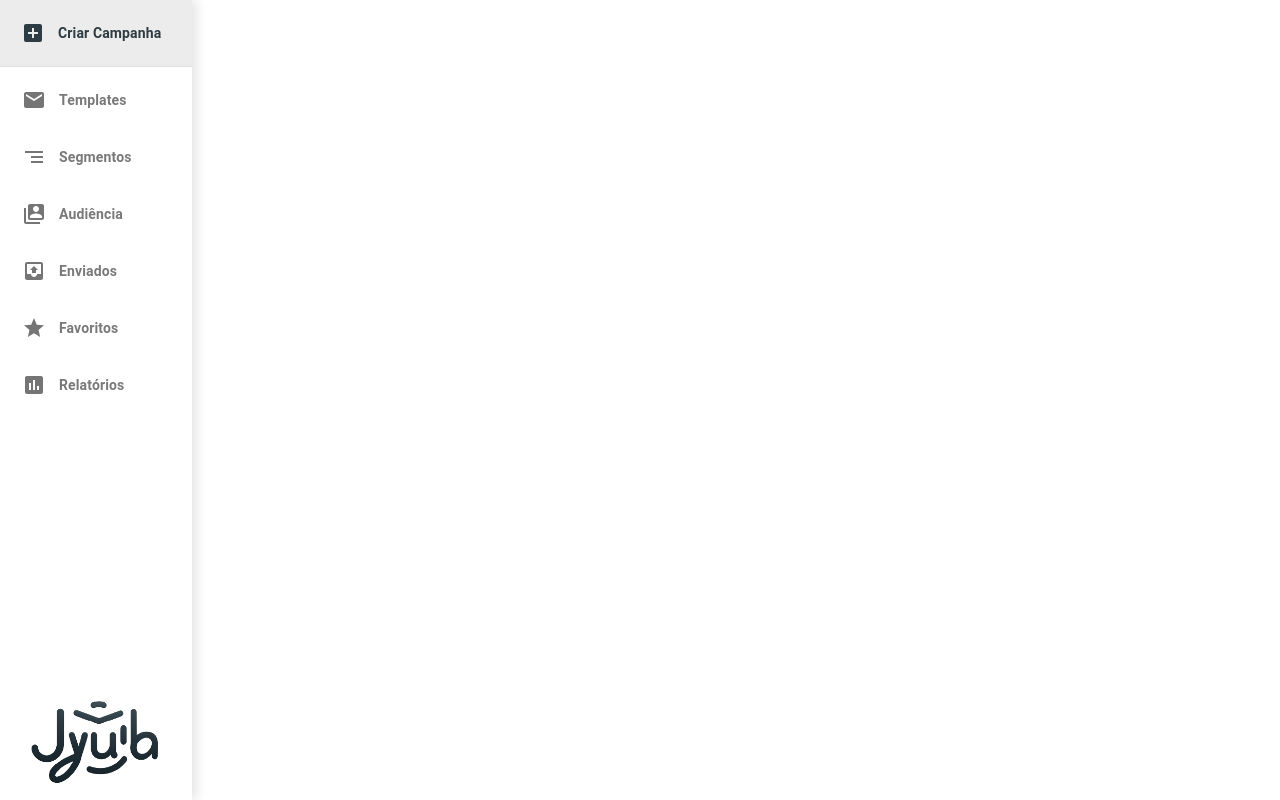
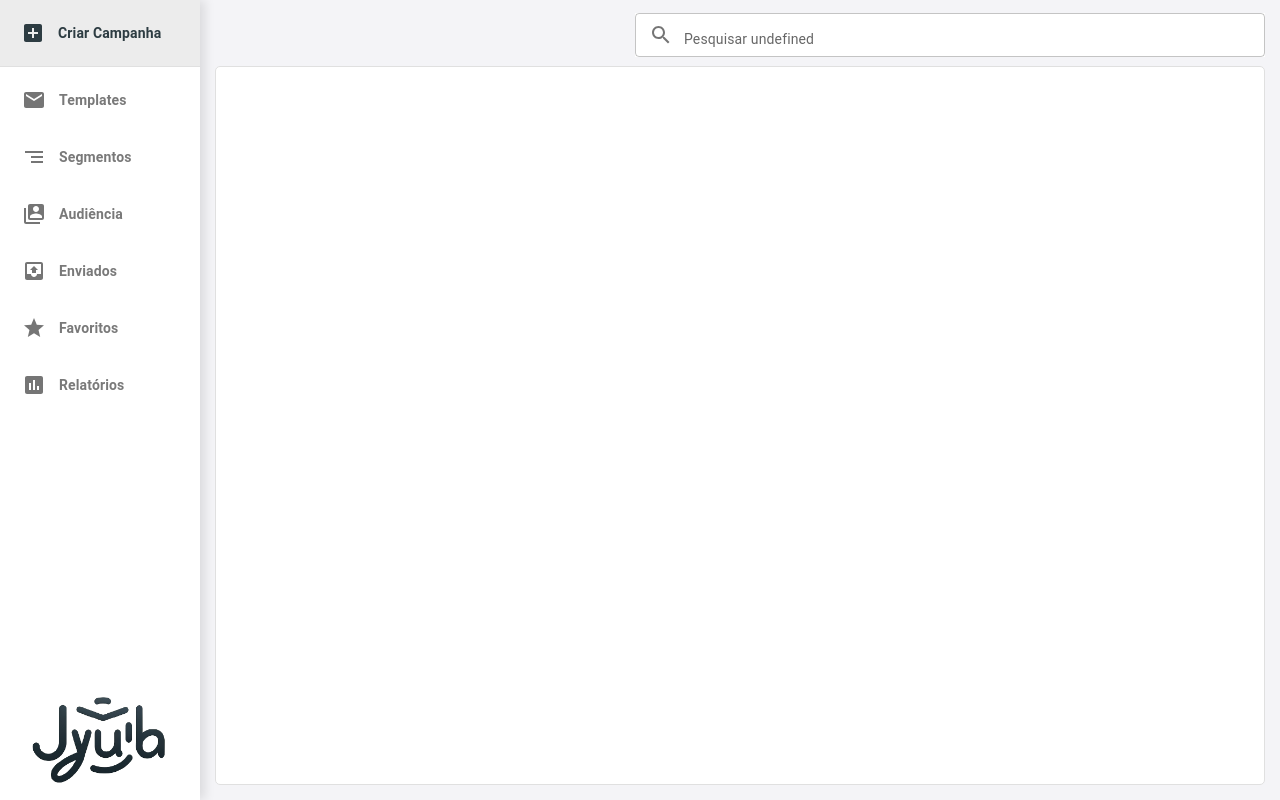
Before and after one commit to oasis-42/jyula-email-frontend, a React (Vite) app: page / in a window 1280 px wide. Built offline with nearby package versions, Linux system fonts and the light colour scheme.

Commit message:
Adding SearchBarLayout and Fix Layout

```diff
--- a/src/layouts/Layout.jsx
+++ b/src/layouts/Layout.jsx
@@ -1,16 +1,33 @@
-import { Grid } from "@mui/material";
+import { Box } from "@mui/system";
 import ToolBarLayout from "./ToolBarLayout";
+import SearchBarLayout from "./SearchBarLayout";
 
 export default function Layout({ children }) {
   return (
-    <Grid container>
-      <Grid item xs={1.8}>
+    <Box style={{ display: "flex", backgroundColor: "#F4F4F7" }}>
+      <Box sx={{ backgroundColor: "#ffffff" }}>
         <ToolBarLayout />
-      </Grid>
+      </Box>
+      <Box sx={{ display: "flex", flexDirection: "column", flexGrow: 1, margin: "0px 15px 15px 15px" }}>
+        <Box sx={{ display: "flex", justifyContent: "flex-end", margin: "5px 0px" }}>
+          <SearchBarLayout />
+        </Box>
 
-      <Grid item xs={10.2}>
-        {children}
-      </Grid>
-    </Grid>
+        <Box
+          sx={{
+            backgroundColor: "white",
+            padding: "14px",
+            flexGrow: 1,
+            borderRadius: "5px",
+            border: "1px solid #e0e0e0",
+            transition: "border 0.1s ease-in-out",
+            "&:hover": {
+              border: "1px solid #797979",
+            },
+          }}>
+          {children}
+        </Box>
+      </Box>
+    </Box>
   );
 }
--- /dev/null
+++ b/src/layouts/SearchBarLayout.jsx
@@ -0,0 +1,85 @@
+import { useState } from "react";
+import { useLocation } from "react-router-dom";
+import { TextField, InputAdornment, Box, Typography } from "@mui/material";
+import SearchIcon from "@mui/icons-material/Search";
+
+// props=onSearch
+const SearchBarLayout = () => {
+  const [searchTerm, setSearchTerm] = useState("");
+  const [isPlaceholderVisible, setPlaceholderVisibility] = useState(true);
+
+  const location = useLocation();
+  const currentPage = location.pathname;
+
+  const handleFocus = () => {
+    setPlaceholderVisibility(false);
+  };
+
+  const handleBlur = () => {
+    if (searchTerm === "") {
+      setPlaceholderVisibility(true);
+    }
+  };
+
+  const routeToText = {
+    "/criar-campanha": "Criar campanha",
+    "/criar-templates": "Templates",
+    "/segmentos": "Segmentos",
+    "/audiencia": "Audiência",
+    "/enviados": "Enviados",
+    "/favoritos": "Favoritos",
+    "/relatorios": "Relatórios",
+  };
+
+  const SearchText = {
+    "/criar-campanha": "campanhas",
+    "/criar-templates": "templates",
+    "/segmentos": "segmentos",
+    "/audiencia": "audiência",
+    "/enviados": "enviados",
+    "/favoritos": "favoritos",
+    "/relatorios": "relatórios",
+  };
+
+  return (
+    <>
+      <Box sx={{ display: "flex", justifyContent: "flex-start", alignItems: "flex-end", marginRight: "auto" }}>
+        <Typography sx={{ fontWeight: "bold", marginLeft: "10px", color: "#2d3c42", fontSize: "22px" }}>
+          {routeToText[currentPage] || ""}
+        </Typography>
+      </Box>
+      <TextField
+        variant="outlined"
+        type="text"
+        margin="dense"
+        fullWidth
+        sx={{
+          backgroundColor: "white",
+          width: "60%",
+          "& .MuiInputBase-input": {
+            padding: "0px",
+          },
+        }}
+        value={searchTerm}
+        label={isPlaceholderVisible ? `Pesquisar ${SearchText[currentPage]}` : ""}
+        onFocus={handleFocus}
+        onBlur={handleBlur}
+        onChange={(e) => setSearchTerm(e.target.value)}
+        InputProps={{
+          startAdornment: (
+            <InputAdornment position="start">
+              <SearchIcon />
+            </InputAdornment>
+          ),
+          sx: { height: "44px" },
+        }}
+        InputLabelProps={{
+          shrink: searchTerm !== "" || !isPlaceholderVisible,
+          sx: { marginLeft: "35px", fontSize: "14px" },
+        }}
+      />
+    </>
+  );
+};
+
+export default SearchBarLayout;
--- a/src/layouts/ToolBarLayout.jsx
+++ b/src/layouts/ToolBarLayout.jsx
@@ -20,7 +20,7 @@ function ToolBarLayout() {
     { label: "Relatórios", icon: <AssessmentIcon />, to: "/relatorios" },
   ];
   return (
-    <Box sx={{ height: "100vh", boxShadow: "5px 0px 10px rgba(0, 0, 0, 0.1)" }}>
+    <Box sx={{ height: "100vh", boxShadow: "5px 0px 10px rgba(0, 0, 0, 0.1)", width: "200px" }}>
       <Stack sx={{ display: "flex", flexDirection: "column", justifyContent: "space-between", height: "100%" }}>
         <Stack>
           {buttonsDataFirst.map((button, index) => (
--- a/src/pages/createTemplates.jsx
+++ b/src/pages/createTemplates.jsx
@@ -1,17 +1,17 @@
-import { useState } from "react";
+// import { useState } from "react";
 import { Box } from "@mui/material";
-import MonacoEditor from "../components/templatesComponents/MonacoEditor";
-import MonacoPreview from "../components/templatesComponents/MonacoPreview";
+// import MonacoEditor from "../components/templatesComponents/MonacoEditor";
+// import MonacoPreview from "../components/templatesComponents/MonacoPreview";
 //
 function CreateTemplates() {
-  const [userCode, setUserCode] = useState('console.log("Hello, Monaco Editor!");');
-  const handleCodeChange = (newCode) => {
-    setUserCode(newCode);
-  };
+  // const [userCode, setUserCode] = useState('console.log("Hello, Monaco Editor!");');
+  // const handleCodeChange = (newCode) => {
+  //   setUserCode(newCode);
+  // };
   return (
-    <Box sx={{ display: "flex", height: "100vh", margin: 0, padding: "15px" }}>
-      <MonacoEditor onUserCodeChange={handleCodeChange} sx={{ flex: 1 }} />
-      <MonacoPreview userCode={userCode} sx={{ flex: 1, overflowY: "auto", padding: "15px" }} />
+    <Box sx={{ display: "flex", margin: 0, padding: "15px" }}>
+      {/* <MonacoEditor onUserCodeChange={handleCodeChange} sx={{ flex: 1 }} />
+      <MonacoPreview userCode={userCode} sx={{ flex: 1, overflowY: "auto", padding: "15px" }} /> */}
     </Box>
   );
 }
--- a/src/styles/index.css
+++ b/src/styles/index.css
@@ -2,5 +2,5 @@
   box-sizing: border-box;
   padding: 0;
   margin: 0;
-  max-width: 1280px;
+
 }
```
Also changed, not shown: src/pages/Criar-templates.jsx (deleted, +0 -12 lines).
